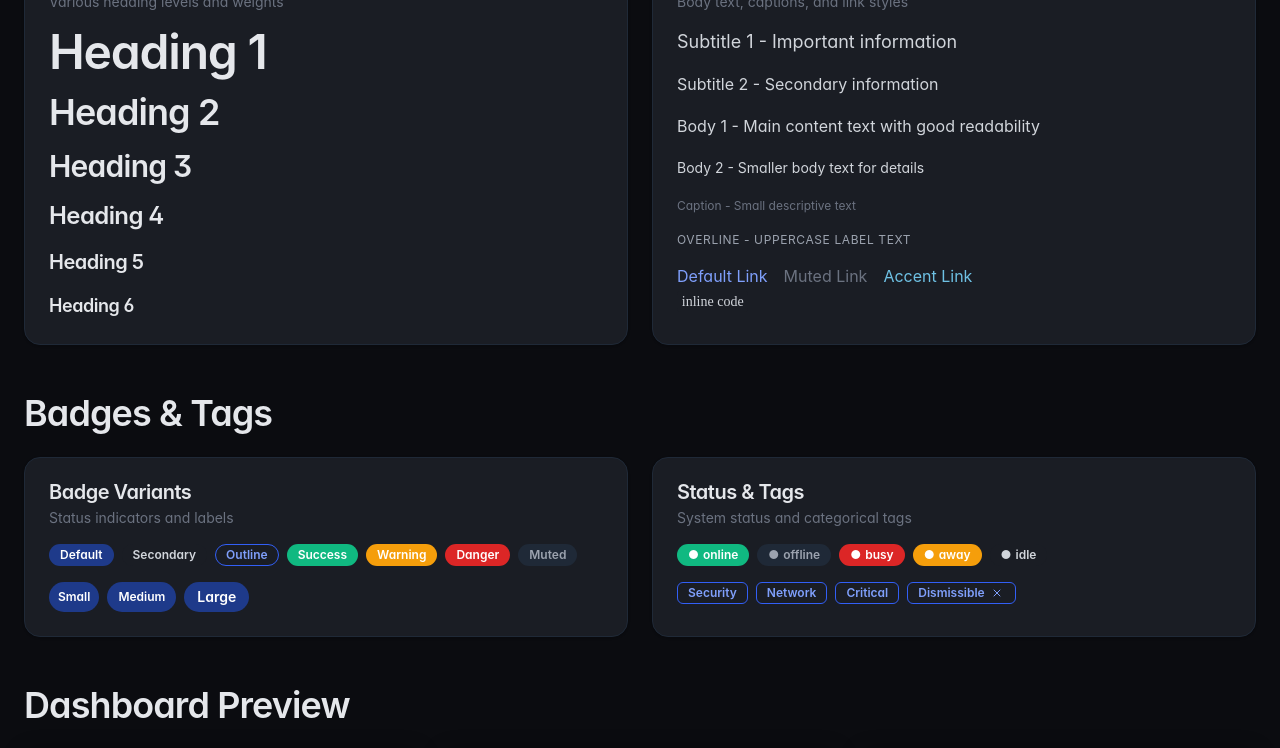
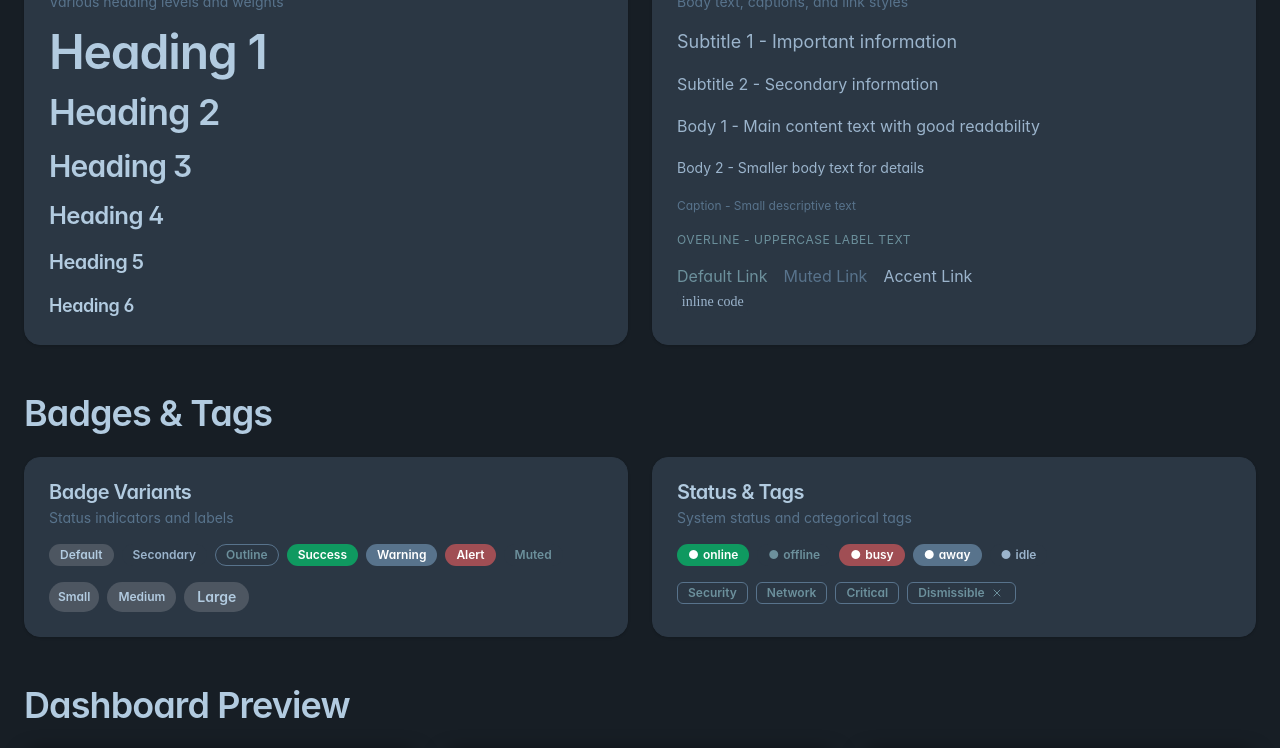
Before and after one commit to aly-nsv/avocado-web, a Next.js app: page / in a window 1280 px wide. Shown: the part 1942-2690 px from the top of the page. Built offline with nearby package versions, Linux system fonts and the light colour scheme.

Commit message:
feat: improve color

```diff
--- a/src/app/globals.css
+++ b/src/app/globals.css
@@ -6,9 +6,9 @@
 @import url('https://fonts.googleapis.com/css2?family=Fira+Code:wght@300;400;500;600;700&display=swap');
 
 :root {
-  --foreground-rgb: 229, 231, 235;
-  --background-start-rgb: 11, 12, 16;
-  --background-end-rgb: 5, 5, 7;
+  --foreground-rgb: 178, 203, 224; /* B2CBE0 - Pale blue highlight */
+  --background-start-rgb: 23, 30, 37; /* 171E25 - Deep navy */
+  --background-end-rgb: 23, 30, 37; /* 171E25 - Deep navy */
 }
 
 * {
--- a/src/app/page.tsx
+++ b/src/app/page.tsx
@@ -283,7 +283,7 @@ export default function HomePage() {
                   <Badge variant="outline">Outline</Badge>
                   <Badge variant="success">Success</Badge>
                   <Badge variant="warning">Warning</Badge>
-                  <Badge variant="danger">Danger</Badge>
+                  <Badge variant="danger">Alert</Badge>
                   <Badge variant="muted">Muted</Badge>
                 </div>
                 <div className="flex flex-wrap gap-2">
--- a/src/components/ui/Badge.tsx
+++ b/src/components/ui/Badge.tsx
@@ -6,13 +6,13 @@ import { cn } from '@/lib/utils'
 import { X } from 'lucide-react'
 
 const badgeVariants = cva(
-  'inline-flex items-center rounded-full border px-2.5 py-0.5 text-xs font-semibold transition-colors focus:outline-none focus:ring-2 focus:ring-primary-500/50 focus:ring-offset-2',
+  'inline-flex items-center rounded-full border px-2.5 py-0.5 text-xs font-semibold transition-colors focus:outline-none focus:ring-2 focus:ring-primary-400/50 focus:ring-offset-2',
   {
     variants: {
       variant: {
-        default: 'border-transparent bg-primary-600 text-white hover:bg-primary-500',
+        default: 'border-transparent bg-primary-500 text-neutral-100 hover:bg-primary-400',
         secondary: 'border-transparent bg-surface text-neutral-200 hover:bg-surface-subtle',
-        outline: 'border-primary-500 text-primary-300 hover:bg-primary-500/10',
+        outline: 'border-primary-400 text-primary-300 hover:bg-primary-400/10',
         success: 'border-transparent bg-success text-white',
         warning: 'border-transparent bg-warning text-white',
         danger: 'border-transparent bg-danger text-white',
--- a/src/components/ui/Button.tsx
+++ b/src/components/ui/Button.tsx
@@ -11,13 +11,13 @@ const buttonVariants = cva(
   {
     variants: {
       variant: {
-        primary: 'bg-primary-500 text-white hover:bg-primary-400 shadow-md hover:shadow-lg',
+        primary: 'bg-primary-500 text-neutral-100 hover:bg-primary-400 shadow-md hover:shadow-lg',
         secondary: 'bg-surface text-neutral-100 hover:bg-surface-subtle shadow-md hover:shadow-lg',
-        outline: 'border-2 border-primary-500 text-primary-300 hover:bg-primary-500/10 hover:text-primary-200',
+        outline: 'border-2 border-primary-400 text-primary-300 hover:bg-primary-400/10 hover:text-primary-200',
         ghost: 'text-neutral-300 hover:bg-surface hover:text-neutral-100',
         link: 'text-primary-300 underline-offset-4 hover:underline hover:text-primary-200',
-        danger: 'bg-danger text-white hover:bg-red-600 shadow-md hover:shadow-lg',
-        success: 'bg-success text-white hover:bg-green-600 shadow-md hover:shadow-lg',
+        danger: 'bg-danger text-white hover:bg-danger/80 shadow-md hover:shadow-lg',
+        success: 'bg-success text-white hover:bg-success/80 shadow-md hover:shadow-lg',
       },
       size: {
         xs: 'h-7 px-2 text-xs',
--- a/src/components/ui/Card.tsx
+++ b/src/components/ui/Card.tsx
@@ -13,7 +13,7 @@ const cardVariants = cva(
         elevated: 'bg-surface border-neutral-700 shadow-elevated',
         glow: 'bg-surface-glow border-neutral-700/50',
         gradient: 'bg-navy-gradient border-primary-600/30',
-        outline: 'bg-transparent border-primary-500 border-2',
+        outline: 'bg-transparent border-primary-400 border-2',
       },
       size: {
         sm: 'p-4',
--- a/src/components/ui/Input.tsx
+++ b/src/components/ui/Input.tsx
@@ -6,11 +6,11 @@ import { cn } from '@/lib/utils'
 import { Eye, EyeOff, Search, AlertCircle } from 'lucide-react'
 
 const inputVariants = cva(
-  'flex w-full rounded-xl border bg-surface px-3 py-2 text-sm ring-offset-background file:border-0 file:bg-transparent file:text-sm file:font-medium placeholder:text-neutral-500 focus-visible:outline-none focus-visible:ring-2 focus-visible:ring-primary-500/50 focus-visible:ring-offset-2 disabled:cursor-not-allowed disabled:opacity-50 transition-all',
+  'flex w-full rounded-xl border bg-surface px-3 py-2 text-sm ring-offset-background file:border-0 file:bg-transparent file:text-sm file:font-medium placeholder:text-neutral-500 focus-visible:outline-none focus-visible:ring-2 focus-visible:ring-primary-400/50 focus-visible:ring-offset-2 disabled:cursor-not-allowed disabled:opacity-50 transition-all',
   {
     variants: {
       variant: {
-        default: 'border-neutral-600 text-neutral-100 focus-visible:border-primary-500',
+        default: 'border-neutral-600 text-neutral-100 focus-visible:border-primary-400',
         error: 'border-danger text-neutral-100 focus-visible:border-danger',
         success: 'border-success text-neutral-100 focus-visible:border-success',
       },
@@ -28,7 +28,7 @@ const inputVariants = cva(
 )
 
 export interface InputProps
-  extends React.InputHTMLAttributes<HTMLInputElement>,
+  extends Omit<React.InputHTMLAttributes<HTMLInputElement>, 'size'>,
     VariantProps<typeof inputVariants> {
   leftIcon?: React.ReactNode
   rightIcon?: React.ReactNode
--- a/src/components/ui/Typography.tsx
+++ b/src/components/ui/Typography.tsx
@@ -79,12 +79,12 @@ const textVariants = cva(
 )
 
 export interface TextProps
-  extends React.HTMLAttributes<HTMLParagraphElement>,
+  extends React.HTMLAttributes<HTMLElement>,
     VariantProps<typeof textVariants> {
   as?: 'p' | 'span' | 'div' | 'label'
 }
 
-const Text = React.forwardRef<HTMLParagraphElement, TextProps>(
+const Text = React.forwardRef<any, TextProps>(
   ({ className, variant, weight, as = 'p', ...props }, ref) => {
     const Comp = as
     return (
@@ -99,7 +99,7 @@ const Text = React.forwardRef<HTMLParagraphElement, TextProps>(
 Text.displayName = 'Text'
 
 const linkVariants = cva(
-  'transition-colors underline-offset-4 hover:underline focus-visible:outline-none focus-visible:ring-2 focus-visible:ring-primary-500/50 focus-visible:ring-offset-2 rounded-sm',
+  'transition-colors underline-offset-4 hover:underline focus-visible:outline-none focus-visible:ring-2 focus-visible:ring-primary-400/50 focus-visible:ring-offset-2 rounded-sm',
   {
     variants: {
       variant: {
--- a/tailwind.config.ts
+++ b/tailwind.config.ts
@@ -11,65 +11,72 @@ const config: Config = {
   theme: {
     extend: {
       colors: {
-        // Greys and background
+        // New refined color palette
         background: {
-          DEFAULT: '#0B0C10', // near black
-          light: '#1C1F26',
-          deep: '#050507'
+          DEFAULT: '#171E25', // Deep navy background
+          light: '#2B3744',   // Charcoal slate
+          deep: '#171E25',    // Same as default for consistency
         },
         surface: {
-          DEFAULT: '#1A1D24', // for panels/cards
-          subtle: '#23272E',
+          DEFAULT: '#2B3744', // Charcoal slate for panels/cards
+          subtle: '#354A5A',  // Muted steel blue
         },
         neutral: {
-          100: '#E5E7EB',
-          200: '#D1D5DB',
-          300: '#9CA3AF',
-          400: '#6B7280',
-          500: '#4B5563',
-          600: '#374151',
-          700: '#1F2937',
-          800: '#111827',
-          900: '#0B0C10',
+          100: '#B2CBE0',     // Pale blue highlight
+          200: '#9BB4CC',     // Light steel blue
+          300: '#6C909C',     // Dusty teal-gray
+          400: '#58738C',     // Desaturated blue-gray
+          500: '#4D5661',     // Medium slate gray
+          600: '#354A5A',     // Muted steel blue
+          700: '#2B3744',     // Charcoal slate
+          800: '#171E25',     // Deep navy
+          900: '#171E25',     // Deep navy
         },
 
-        // Primary blue gradient tones
+        // Primary color system using the refined palette
         primary: {
-          100: '#C7D7FF',
-          200: '#A6BDFD',
-          300: '#7F9FFB',
-          400: '#587FF8',
-          500: '#325FF6', // main blue for links/buttons
-          600: '#1E3A8A', // deep navy
-          700: '#162A63',
-          800: '#101A47',
-          900: '#0A102F',
+          100: '#B2CBE0',     // Pale blue highlight
+          200: '#9BB4CC',     // Light steel blue
+          300: '#6C909C',     // Dusty teal-gray
+          400: '#58738C',     // Desaturated blue-gray
+          500: '#4D5661',     // Medium slate gray - main color
+          600: '#354A5A',     // Muted steel blue
+          700: '#2B3744',     // Charcoal slate
+          800: '#171E25',     // Deep navy
+          900: '#171E25',     // Deep navy
         },
 
-        // Highlight blue (used sparingly)
-        highlight: {
-          DEFAULT: '#6EC1E4', // calm, friendly cyan-blue
-          soft: '#A1D7F1',
+        // Bright accent colors
+        accent: {
+          DEFAULT: '#0F9960', // Bright teal/green accent
+          success: '#0F9960', // Same as accent
+          danger: '#A04E54',  // Muted crimson accent
         },
 
-        // Alerts and status
-        danger: '#DC2626',
-        success: '#10B981',
-        warning: '#F59E0B',
+        // Status colors using the new palette
+        success: '#0F9960',   // Bright teal/green
+        danger: '#A04E54',    // Muted crimson
+        warning: '#58738C',   // Using desaturated blue-gray for warnings
 
-        // Accent gradients
-        gradientStart: '#101A47',
-        gradientMid: '#1E3A8A',
-        gradientEnd: '#325FF6',
+        // Highlight color
+        highlight: {
+          DEFAULT: '#9BB4CC', // Light steel blue
+          soft: '#B2CBE0',    // Pale blue highlight
+        },
+
+        // Gradient colors using new palette
+        gradientStart: '#171E25',  // Deep navy
+        gradientMid: '#2B3744',    // Charcoal slate
+        gradientEnd: '#354A5A',    // Muted steel blue
       },
 
       backgroundImage: {
-        'navy-gradient': 'linear-gradient(to bottom right, #101A47, #1E3A8A, #325FF6)',
-        'surface-glow': 'radial-gradient(circle at 30% 30%, rgba(50,95,246,0.05), transparent 80%)',
+        'navy-gradient': 'linear-gradient(to bottom right, #171E25, #2B3744, #354A5A)',
+        'surface-glow': 'radial-gradient(circle at 30% 30%, rgba(77,86,97,0.1), transparent 80%)',
       },
 
       boxShadow: {
-        focus: '0 0 0 2px rgba(50, 95, 246, 0.5)', // subtle focus ring
+        focus: '0 0 0 2px rgba(77, 86, 97, 0.5)', // subtle focus ring using medium slate gray
         elevated: '0 4px 20px rgba(0,0,0,0.6)',
       },
 
```
Also changed, not shown: tsconfig.json (+19 -5 lines), next-env.d.ts, 1 other file (tests, documents, lock files or other folders).
